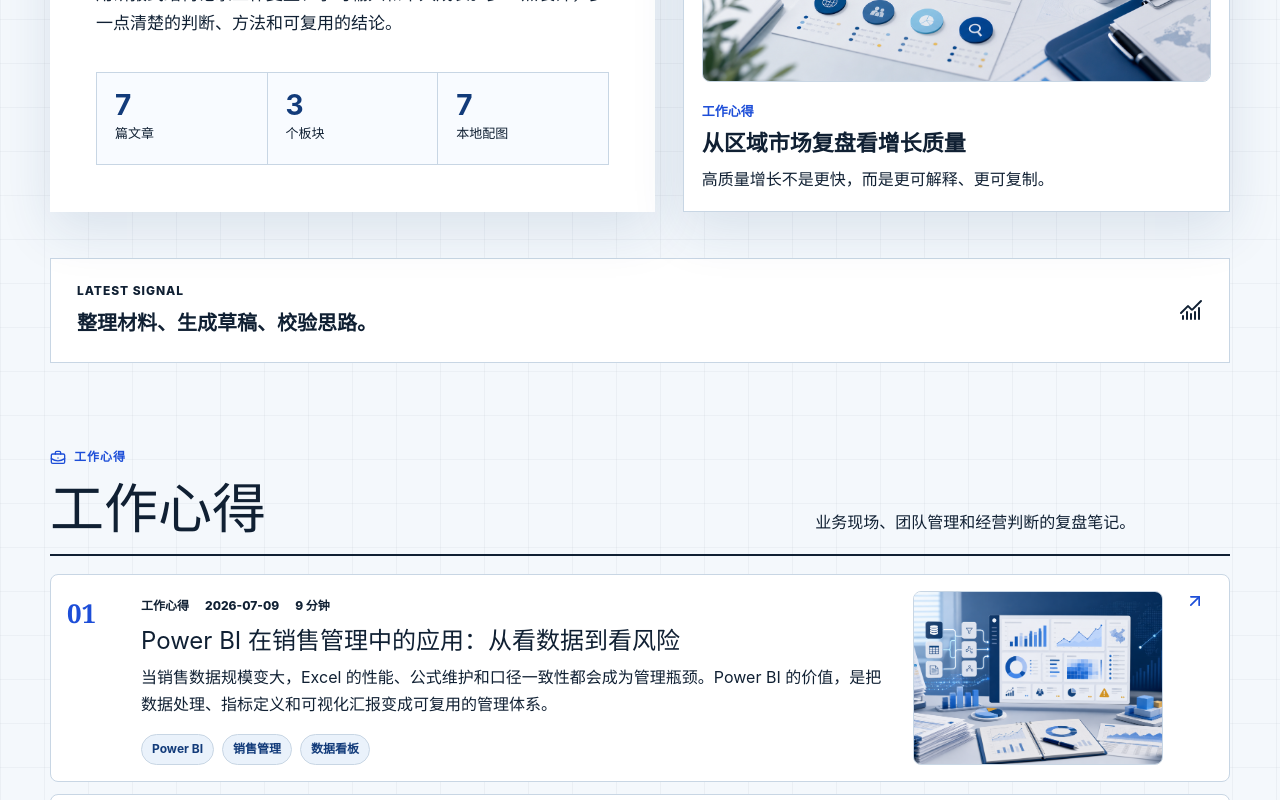
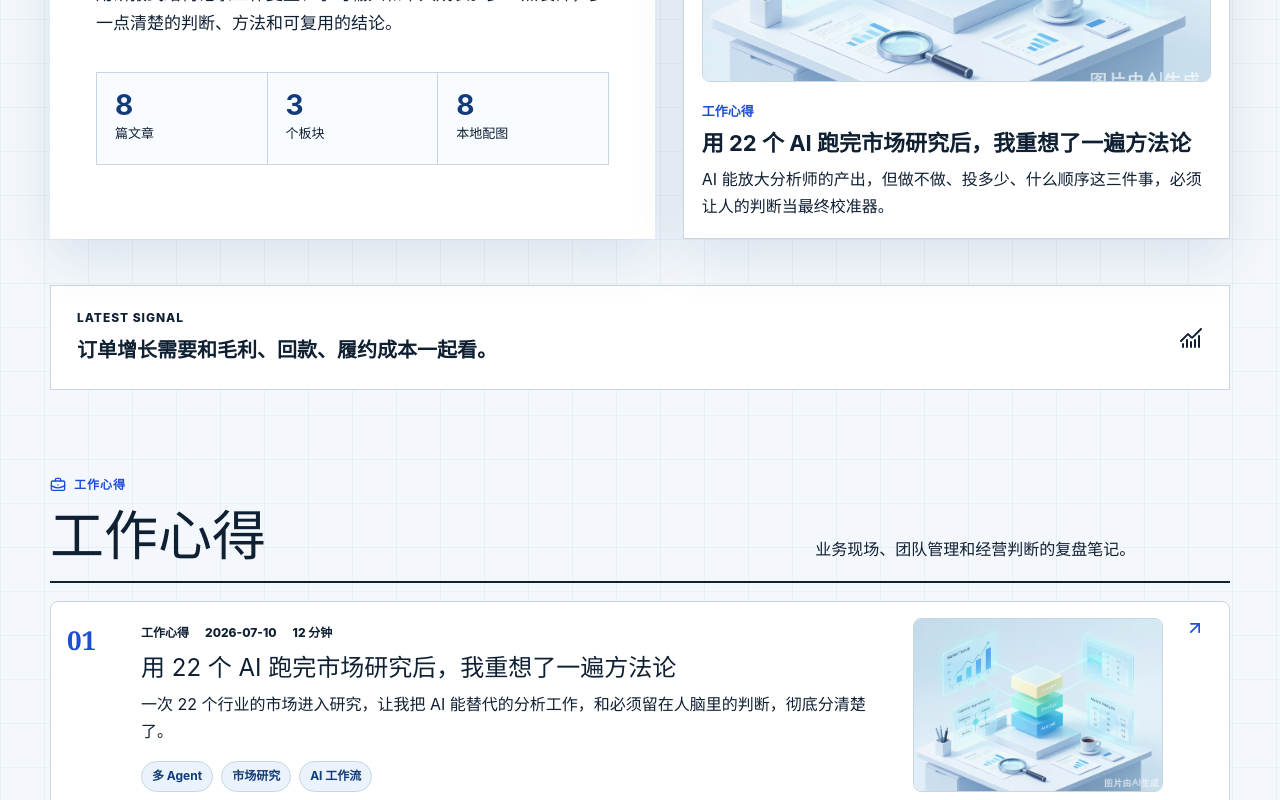
Before and after one commit to DanielZhangzyj/suguangji-blog, a React (Vite) app: page /#/ in a window 1280 px wide. Shown: the part 420-1220 px from the top of the page. Built offline with nearby package versions, Linux system fonts and the light colour scheme.

Commit message:
feat: 新增工作心得文章并同步腾讯云部署教程
- 新增文章《用22个AI跑完市场研究后，我重想了一遍方法论》(工作心得)
- 新增封面图 analyst-ai-research.png
- 更新 README 部署信息(CloudBase)
- 新增 docs/腾讯云个人网站部署教程.md

```diff
--- a/src/data/articles.ts
+++ b/src/data/articles.ts
@@ -19,6 +19,96 @@ export const categoryMeta = {
 } satisfies Record<Article['category'], { label: string; description: string; accent: string }>;
 
 export const articles: Article[] = [
+  {
+    id: 'ai-market-research-methodology',
+    imageSrc: '/article-images/analyst-ai-research.png',
+    title: '用 22 个 AI 跑完市场研究后，我重想了一遍方法论',
+    excerpt: '一次 22 个行业的市场进入研究，让我把 AI 能替代的分析工作，和必须留在人脑里的判断，彻底分清楚了。',
+    content: `## 真正的产出不是一份 1.9MB 的报告
+
+上个月老板丢来一个需求：公司做了二十年汽车注塑紧固件，现在汽车行业下滑，想往 22 个新行业走。名单从新能源车、储能、半导体到 eVTOL、人形机器人，跨度很大。他的问题只有三个：该进哪几个？什么顺序？投多少？
+
+按以前的做法，我会打开几个行业报告网站，剪贴一晚上，交一份“市场前景广阔但挑战不小”的八股文。这次我决定换一种方式：把多 Agent 工作流拉到真实项目里练手。
+
+22 个行业，22 个研究员 Agent，四层审查，一个合成。跑完后，最终交付了一份 1.9MB 的报告。但回头看，真正有价值的不是报告本身，而是这个流程逼着我把市场分析的方法论重新拆了一遍。
+
+## 第一件事：先分清决策支持还是信息汇编
+
+拿到需求的第一反应很兴奋：让 22 个 Agent 各写一份行业报告，然后装订起来交差。但坐下来想了五分钟，我发现如果只把信息拼在一起，那产出的是一本行业百科，不是决策建议。
+
+老板要的不是“22 个行业都长什么样”，而是“钱应该往哪放”。这个区别改变了一切。
+
+我给自己定了一条规则：每个环节的产出，最后都要折算成“对进还是不进这个判断有没有用”。如果一个环节无法帮助做选择，它就是信息汇编，不是决策支持。这个判断帮我砍掉了后面很多“看起来该做但其实没用”的环节。
+
+## 框架设计的三个关键选择
+
+一旦目标是决策支持，流程就不能是单次大模型调用。单次调用会在同一个上下文里同时做三件事：把每个行业挖深、把 22 个行业横向比较、最后排出优先级。这三个目标会互相冲突，出来的结果大概率面面俱到但哪面都不够。
+
+所以我拆的不是任务，是角色。
+
+第一层是 22 个行业研究员，负责把每个行业吃透。第二层是四类审查员，分别只盯业务、研发、财务和战略四个视角。第三层是合成员，把 22 份报告摊在桌上横向看，看单份报告里看不到的规律。
+
+审查层的设计特别关键。我最开始想设一个“通用审查员”，但模拟后发现它只会说“市场前景广阔但挑战不小”这种永远正确但没用的话。因为端水的人会在自己脑子里先替你找好理由，审查就失效了。
+
+固定视角的审查才有锋芒。财务审查员不会因为战略意义大而手软，战略审查员也不会替财务算账。把不同立场拆开，让结论在交叉火力下看看能不能站住，这才是审查的意义。
+
+## 跑起来之后，真正的坑不在 AI 而在流程
+
+设计上看起来没问题，但第一批跑完 7 个行业后，我改了好几处。
+
+第一是审查必须多轮。第一轮的提问往往是表层的，比如“投资回收期多久”，回答“三年”就结束了。到第二轮审查员才会追问：“三年是按什么产能假设？降到 60% 怎么办？”真正站得住的结论，通常是在第二轮甚至第三轮才被压实。
+
+第二是头脑风暴不能一把梭。我原本想把 22 个 Agent 塞进一个会话里互相碰撞，结果上下文直接爆掉，嗓门大的行业占了 70% 篇幅。后来拆成三组：传统制造、新能源、新兴行业，每组内部再碰撞，质量反而上去了。
+
+第三是 Agent 给自己打分普遍偏乐观。我抽了几个自评 4 分的行业，读正文后发现应该是 3 分甚至 2 分。校准后把 eVTOL 从战略进入降到观望，把航空航天从技术观望提升为战略层卡位。打分不是让 Agent 把结论数字化，而是需要人工横向比较。
+
+## 合成阶段发现了一个反直觉的视角
+
+一开始我以为合成只是输出一张 22 行优先级表。但矩阵只是把清单排好序，没有产生新认知。
+
+新认知是在把 22 个行业的材料工艺需求横向摊开时冒出来的：很多行业底层用的是同一套材料平台。无卤阻燃 PA66/PBT 在家电、通信、光伏、新能源车都在用；叠加上耐 UV 和盐雾改性，就能覆盖光伏户外、船舶、轨交；高性能方向的高温特种材料 PEI/PEEK/PPA/PPS 则覆盖半导体、医疗、航空航天；高压紧固件从 400V 到 1500V，又把新能源车、储能、充电桩、轨交串在一起。
+
+这个发现改变了叙事。从“我们要进 22 个行业”变成“建 3 个材料工艺平台，就能覆盖这 22 个行业”。分散进入被聚焦打透替代，每一种材料的认证投入可以复用。
+
+基于这个视角，我把 22 个行业归成四个梯队：现金流层优先进入，增长层中期布局，战略层长期卡位，储备层只跟踪不投入。这些判断单看任何一份报告都做不出来，只有横向摊开后才能浮现。
+
+## 真正管用的不是 Agent 数量，而是几条朴素规则
+
+整个项目做完，复盘时发现最有价值的不是流程多复杂，而是几条基本功：
+
+第一，区分研究和决策。研究把事说清楚，决策告诉别人该选什么。如果最后不能帮人做选择，就是信息汇编。
+
+第二，对抗需要立场。不要请一个什么都懂的审查员，而是请四个固定视角的专家。立场清晰，结论才不会端水。
+
+第三，合成的价值在横向看。把东西拼起来不是合成，装订才是。合成要产生单份报告里没有的新认知。
+
+第四，AI 能写结论，但打分需要人校准。凡是涉及优先级、排序、评分的环节，必须加一道人工横向校验。
+
+第五，AI 和代码别混。思考判断交给 Agent，机械重复的文本组装交给代码。1.9MB 最终报告装不进一个 Agent 的上下文，我就是写脚本做层级降级和自动目录，而不是硬塞给 AI。
+
+## 最大的收获不是报告，是把方法论写清楚了
+
+最后那份报告老板很满意，但对我个人来说，最有价值的是这件事逼我把“怎么做市场分析”从头到尾外显化了一遍。
+
+当你把分析流程拆成一个个角色，给每个角色写 System Prompt 时，你没法再说“差不多多角度看看”。你必须写清楚：看到什么程度算够、怎么判断一个结论靠不靠谱、来源怎么标注。这种写清楚的过程，就是方法论升级。
+
+原来模糊的“多角度”变成四个固定审查员；原来模糊的“来源要清楚”变成研究过程记录前置；原来模糊的“跨行业对比”变成材料工艺矩阵交叉。
+
+写这篇文章时我想起，以前最怕老板问“你这个结论怎么得来的”。现在不怕了，因为每一步的输入、推理、质疑、回应，全都有记录。这种安心感，比什么都值钱。
+
+所以如果你也在做分析或战略规划，我的建议是：先别急着选 AI 工具，先把自己的分析框架拆一遍。想清楚研究维度、质疑机制、合成方式和决策依据，工具真的只是最简单的那一环。
+
+而一旦你想清楚了——相信我，用 AI 跑出来的效率，会让你再也不想回到那个开一晚上浏览器标签页剪贴数据的自己。`,
+    category: 'work',
+    categoryLabel: '工作心得',
+    date: '2026-07-10',
+    readTime: '12 分钟',
+    metric: '22 个行业',
+    signal: '把决策支持从信息汇编里拆出来，用固定视角审查和横向合成把结论压实。',
+    takeaway: 'AI 能放大分析师的产出，但做不做、投多少、什么顺序这三件事，必须让人的判断当最终校准器。',
+    tags: ['多 Agent', '市场研究', 'AI 工作流'],
+    featured: true,
+  },
   {
     id: 'powerbi-sales-management',
     imageSrc: '/article-images/powerbi-sales-management.png',
```
Also changed, not shown: public/article-images/analyst-ai-research.png (added), 2 other files (tests, documents, lock files or other folders).
